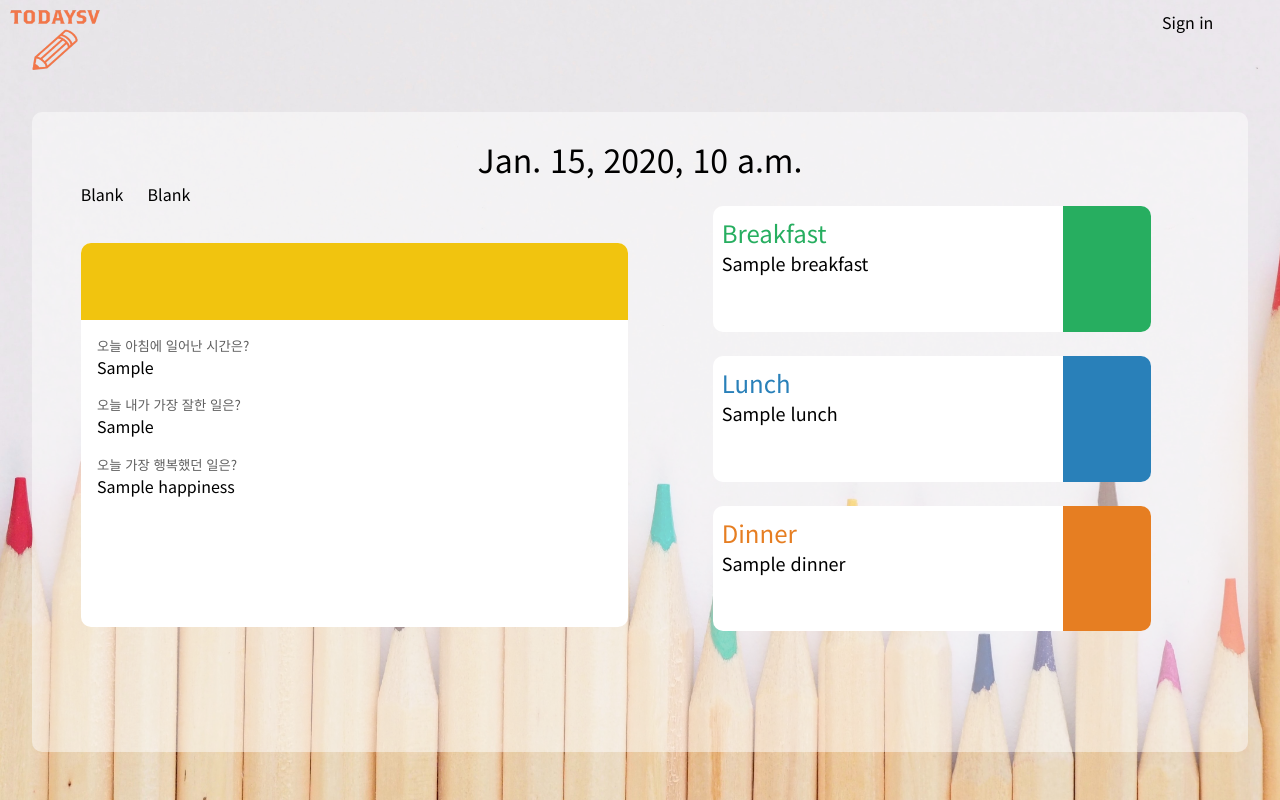
After one commit to julianne03/TodaySv, a Django app: template templates/tsv/detail.html in a window 1280 px wide. The commit adds this page. Run offline with Django 3.2, Linux system fonts and the light colour scheme; the template is opened without the code that fills it: most values are stand-ins (such as "Sample title", 1, 10 or a date in 2020).

Commit message:
#4-10. detail action, template finish!

```diff
--- a/static/css/style.css
+++ b/static/css/style.css
@@ -449,9 +449,159 @@ input[type=radio]:checked + label {
     float: right;
     width: 60%;
     height: 80%;
-    background: white;
     border: none;
     border-radius: 10px;
     margin-right: 2%;
     margin-top: 2%;
+    display: inline-block;
+    overflow-x: hidden;
+    overflow-y: scroll;
 }
+
+.today-container {
+    margin-top: 2%;
+    margin-left: 2%;
+    display: inline-block;
+    flex-direction: row;
+    padding: 10px 20px;
+    border-bottom: 1px solid black;
+    text-align: center;
+    font-size: large;
+    cursor: pointer;
+    color: black;
+}
+
+.today-container a {
+    text-decoration: none;
+    color: black;
+}
+
+.top {
+    display: flex;
+}
+
+.date {
+    display: flex;
+    text-align: center;
+    font-size: xx-large;
+    justify-content: center;
+    align-items: center;
+    margin-top: 2%;
+}
+
+.weather {
+    margin-left: 4%;
+}
+
+.mood {
+    margin-left: 2%;
+}
+
+.detail-content {
+    background: white;
+    border-radius: 10px;
+    width: 45%;
+    height: 60%;
+    float: left;
+    margin-left: 4%;
+    margin-top: 3%;
+}
+
+.content-color {
+    background: #f1c40f;
+    border-top-right-radius: 10px;
+    border-top-left-radius: 10px;
+    width: 100%;
+    height: 20%;
+}
+
+.question {
+    font-size: smaller;
+    color: #5f5f5f;
+    margin-top: 3%;
+    margin-left: 3%;
+}
+
+.answer {
+    margin-bottom: 3%;
+    margin-left: 3%;
+}
+
+.meal-box {
+    float: right;
+    width: 40%;
+    margin-right: 4%;
+    margin-left: 4%;
+    height: 70%;
+    display: flex;
+    flex-direction: column;
+    align-content: center;
+}
+
+.meal-text {
+    font-size: x-large;
+    margin-left: 2%;
+    margin-top: 2%;
+}
+
+.menu-text {
+    font-size: large;
+    margin-left: 2%;
+    color: black;
+}
+
+.breakfast-box {
+    width: 90%;
+    height: 28%;
+    border-radius: 10px;
+    color: #27ae60;
+    background: white;
+    margin-bottom: 5%;
+}
+
+.breakfast-text {
+    float: right;
+    width: 20%;
+    height: 100%;
+    border-top-right-radius: 10px;
+    border-bottom-right-radius: 10px;
+    color: white;
+    background: #27ae60;
+}
+
+.lunch-box {
+    width: 90%;
+    height: 28%;
+    border-radius: 10px;
+    color: #2980b9;
+    background: white;
+    margin-bottom: 5%;
+}
+
+.lunch-text {
+    float: right;
+    width: 20%;
+    height: 100%;
+    border-top-right-radius: 10px;
+    border-bottom-right-radius: 10px;
+    color: white;
+    background: #2980b9;
+}
+
+.dinner-box {
+    width: 90%;
+    height: 28%;
+    border-radius: 10px;
+    color: #e67e22;
+    background: white;
+}
+
+.dinner-text {
+    float: right;
+    width: 20%;
+    height: 100%;
+    border-top-right-radius: 10px;
+    border-bottom-right-radius: 10px;
+    color: white;
+    background: #e67e22;
+}
--- /dev/null
+++ b/templates/tsv/detail.html
@@ -0,0 +1,66 @@
+{% extends 'base.html' %}
+{% load static %}
+{% block content %}
+    <div class="my-page-container">
+        <div class="date">
+            {{ answers.answer_date }}
+        </div>
+        <div class="top">
+            {% if answers.weather == 'sunny' %}
+            <div class="weather"><img src="{% static 'images/sunny.png' %}" width="45" height="45"></div>
+            {% elif answers.weather == 'cloudy' %}
+            <div class="weather"><img src="{% static 'images/cloudy.png' %}" width="45" height="45"></div>
+            {% elif answers.weather == 'rainy' %}
+            <div class="weather"><img src="{% static 'images/rainy.png' %}" width="45" height="45"></div>
+            {% elif answers.weather == 'snowy' %}
+            <div class="weather"><img src="{% static 'images/snowy.png' %}" width="45" height="45"></div>
+            {% elif answers.weather == 'windy' %}
+            <div class="weather"><img src="{% static 'images/windy.png' %}" width="45" height="45"></div>
+            {% else %}
+            <div class="weather">Blank</div>
+            {% endif %}
+            {% if answers.mood == 'happy' %}
+            <div class="mood"><img src="{% static 'images/happy.png' %}" width="40" height="40"></div>
+            {% elif answers.weather == 'soso' %}
+            <div class="mood"><img src="{% static 'images/no-expression.png' %}" width="40" height="40"></div>
+            {% elif answers.weather == 'surprised' %}
+            <div class="mood"><img src="{% static 'images/surprised.png' %}" width="40" height="40"></div>
+            {% elif answers.weather == 'sad' %}
+            <div class="mood"><img src="{% static 'images/crying.png' %}" width="40" height="40"></div>
+            {% elif answers.weather == 'angry' %}
+            <div class="mood"><img src="{% static 'images/annoyed.png' %}" width="40" height="40"></div>
+            {% else %}
+            <div class="mood">Blank</div>
+            {% endif %}
+        </div>
+        <div class="detail-content">
+            <div class="content-color"></div>
+            <div class="question">오늘 아침에 일어난 시간은?</div>
+            <div class="answer">{{ answers.wake_up }}</div>
+            <div class="question">오늘 내가 가장 잘한 일은?</div>
+            <div class="answer">{{ answers.did_well }}</div>
+            <div class="question">오늘 가장 행복했던 일은?</div>
+            <div class="answer">{{ answers.happiness }}</div>
+        </div>
+        <div class="meal-box">
+            <div class="breakfast-box">
+                <div class="breakfast-text"></div>
+                <div class="meal-text">Breakfast</div>
+                <div class="menu-text">{{ answers.breakfast }}</div>
+
+            </div>
+            <div class="lunch-box">
+                <div class="lunch-text"></div>
+                <div class="meal-text">Lunch</div>
+                <div class="menu-text">{{ answers.lunch }}</div>
+
+            </div>
+            <div class="dinner-box">
+                <div class="dinner-text"></div>
+                <div class="meal-text">Dinner</div>
+                <div class="menu-text">{{ answers.dinner }}</div>
+
+            </div>
+        </div>
+    </div>
+{% endblock %}
```
Also changed, not shown: tsv/views.py (+10 -0 lines).
